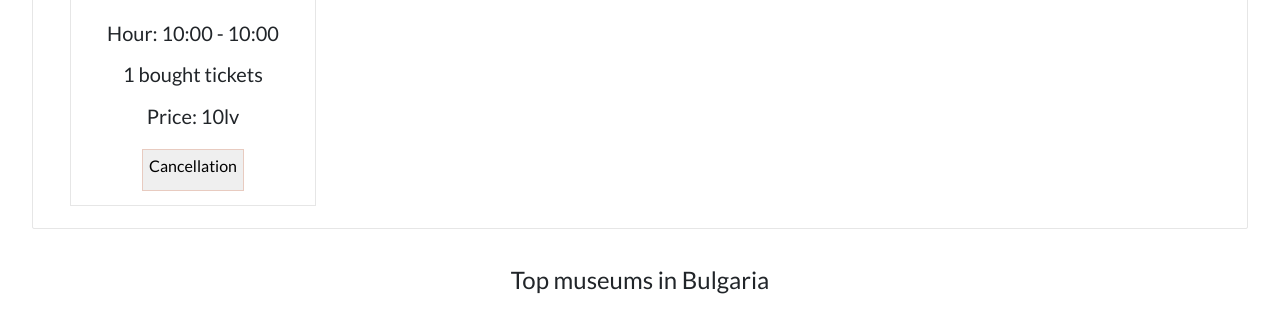
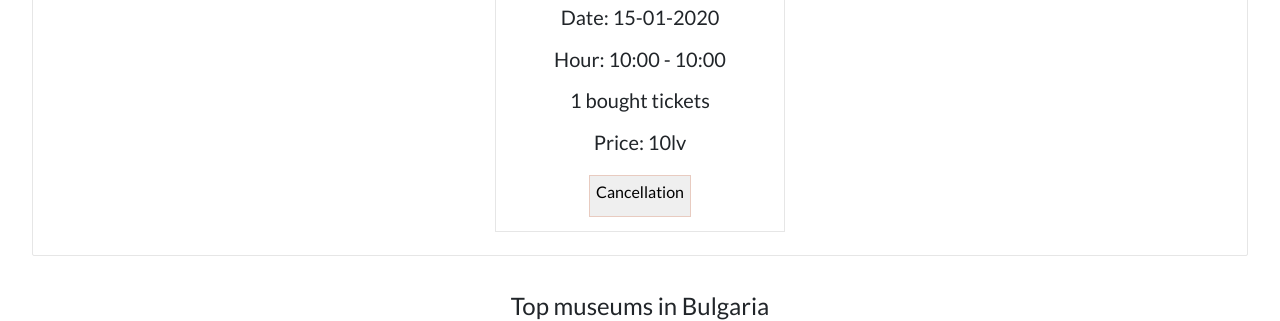
Before and after one commit to nedyalkodimitrov/MuseumBooking, a PHP site: template templates/tour_operator/home/index.html.twig in a window 1280 px wide; the page is wider, and only the part inside the window is pictured. Shown: the part 2222-2543 px from the top of that part. Run offline with PHP 8.4, Linux system fonts and the light colour scheme; the template is opened without the code that fills it: most values are stand-ins (such as "Sample title", 1, 10 or a date in 2020); style sheets or scripts are compiled from the project's sources; some libraries are stand-ins or nearby versions.

Commit message:
Update tour operator home page

```diff
--- a/public/css/06-components/components-top-museum-suggestion-card.css
+++ b/public/css/06-components/components-top-museum-suggestion-card.css
@@ -1,6 +1,5 @@
 .c-top-museum-suggestion-card {
   width: 100%;
-  display: flex;
   margin-top: 1em;
   border-bottom: 1px solid #e6e6e6;
 }
@@ -8,12 +7,16 @@
   color: #ca5e04;
 }
 .c-top-museum-suggestion-card__image-holder {
-  flex: 1;
   margin: 0 auto;
   margin-bottom: 0.5em;
   position: relative;
   padding-top: 18.35%;
   width: 24em;
+}
+@media (max-width: 599px) {
+  .c-top-museum-suggestion-card__image-holder {
+    padding-top: 47%;
+  }
 }
 .c-top-museum-suggestion-card__image-holder:after {
   content: " ";
@@ -32,7 +35,6 @@
   bottom: 0;
 }
 .c-top-museum-suggestion-card__information-container {
-  flex: 2;
   display: block;
   padding-left: 0.5em;
 }
--- a/public/css/06-components/components-top-museum-suggestion-card.scss
+++ b/public/css/06-components/components-top-museum-suggestion-card.scss
@@ -1,7 +1,7 @@
-
+@import "../02-tools/tools-breakpoints";
 .c-top-museum-suggestion-card {
   width: 100%;
-  display: flex;
+
   margin-top: 1em;
   border-bottom: 1px solid #e6e6e6;;
 
@@ -9,12 +9,16 @@
     color: #ca5e04;
   }
   &__image-holder {
-    flex: 1;
+
     margin: 0 auto;
     margin-bottom: 0.5em;
     position: relative;
     padding-top: 18.35%;
     width: 24em;
+    @include for-phone-only{
+      padding-top: 47%;
+    }
+
 
     &:after {
       content: " ";
@@ -38,7 +42,7 @@
   }
 
   &__information-container {
-    flex: 2;
+
     display: block;
     padding-left: 0.5em;
 
--- a/public/css/pages/tourOperator/home/homePageStyle.css
+++ b/public/css/pages/tourOperator/home/homePageStyle.css
@@ -8,9 +8,6 @@
 }
 .tickets-container .tickets-wrapper {
   flex: 1;
-}
-.tickets-container .tickets-wrapper .ticket-container {
-  flex: 0 1 25%;
 }
 
 .top-museum-container {
--- a/public/css/pages/tourOperator/home/homePageStyle.scss
+++ b/public/css/pages/tourOperator/home/homePageStyle.scss
@@ -11,9 +11,7 @@
   .tickets-wrapper{
     flex: 1;
 
-    .ticket-container{
-        flex: 0 1 25%;
-    }
+
   }
 }
 
--- a/templates/tour_operator/home/index.html.twig
+++ b/templates/tour_operator/home/index.html.twig
@@ -12,10 +12,11 @@
     {{ parent() }}
     <div class="tickets-container o-flex-container col-12 ">
         <div class="text"> <h4>Last reserved tickets</h4></div>
-        <div class="tickets-wrapper row col-12 ">
+        <div class="tickets-wrapper row col-12 m-0 p-0 justify-content-center">
 
                {% for ticket in tickets %}
                <div class="ticket-container col-10 col-md-6 col-lg-4">
+                  <div class="col-11 mx-auto">
                       <div class="c-ticket-card">
                           <div class="c-ticket-card__image-holder">
                               <img src="{{ asset('images/museums/'~ ticket.schedule.museum.images[0].path) }}" alt="">
@@ -44,27 +45,24 @@
                           </div>
                       </div>
                   </div>
+               </div>
                {% endfor %}
-
-
-
         </div>
-
-
     </div>
 
     <div class="top-museum-container">
-
        <div class="text">
            <h4>Top museums in Bulgaria</h4>
        </div>
+
         {% for museum in topMuseums %}
-            <div class="c-top-museum-suggestion-card ">
-                <div class="c-top-museum-suggestion-card__image-holder">
+            <div class="c-top-museum-suggestion-card row col-12 mx-auto ">
+                <div class="c-top-museum-suggestion-card__image-holder col-12 col-md-5 col-lg-4">
                     <img src="{{ asset('images/museums/'~museum.images[0].path) }}" alt="">
                 </div>
-                <div class="c-top-museum-suggestion-card__information-container">
+                <div class="c-top-museum-suggestion-card__information-container col-12 col-md-7 col-lg-8">
 
+                  <div class="col-11">
                       <div class="c-top-museum-suggestion-card__information-container__museumName">
                           <h2>{{museum.museumName}}</h2>
                       </div>
@@ -72,11 +70,9 @@
                           <h5>{{ museum.additionalInformation }}</h5>
                       </div>
                       <div class="stars">
-                        <i class="fa fa-star"></i>
-                        <i class="fa fa-star"></i>
-                        <i class="fa fa-star"></i>
-                        <i class="fa fa-star"></i>
+                           <h5>{{ museum.rating  }}/5</h5>
 
+                      </div>
                   </div>
                 </div>
 
```
Also changed, not shown: 2 other files. Lines whose indentation alone changed are shown as unchanged.
